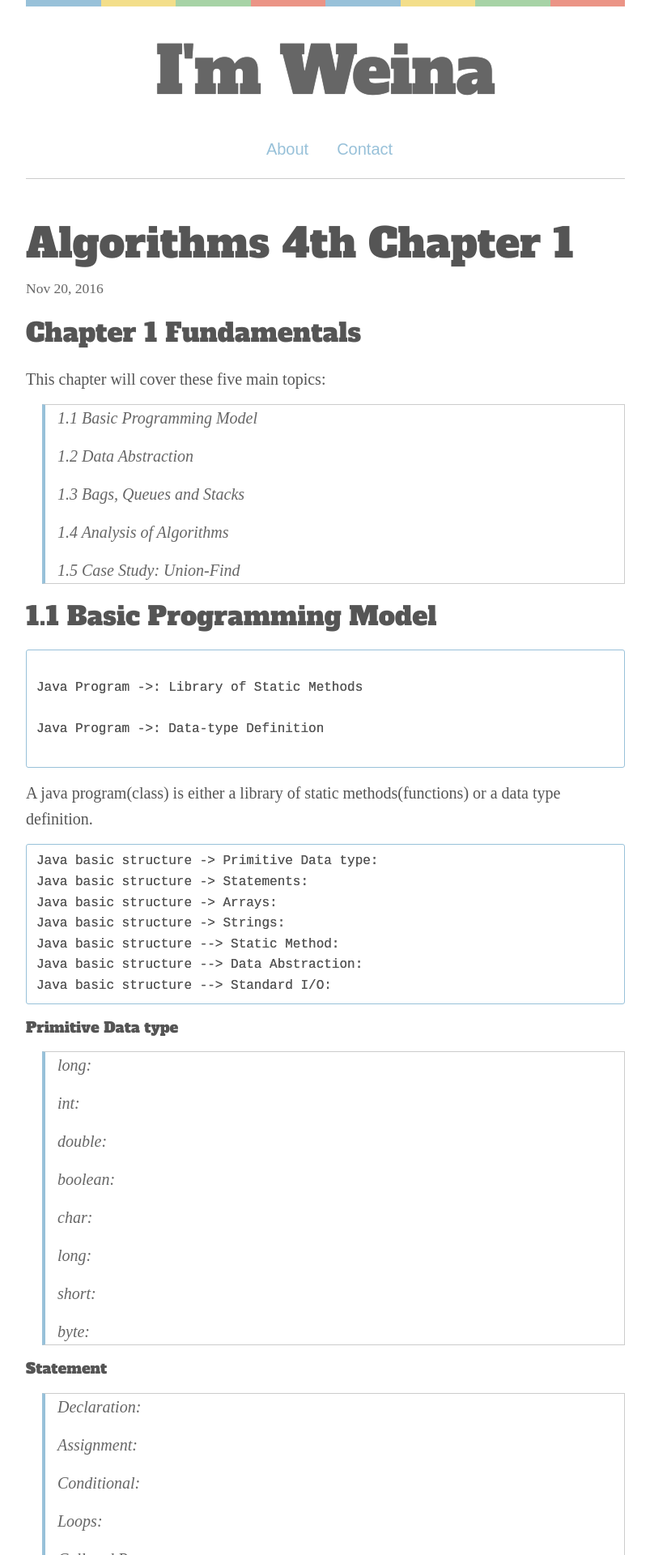
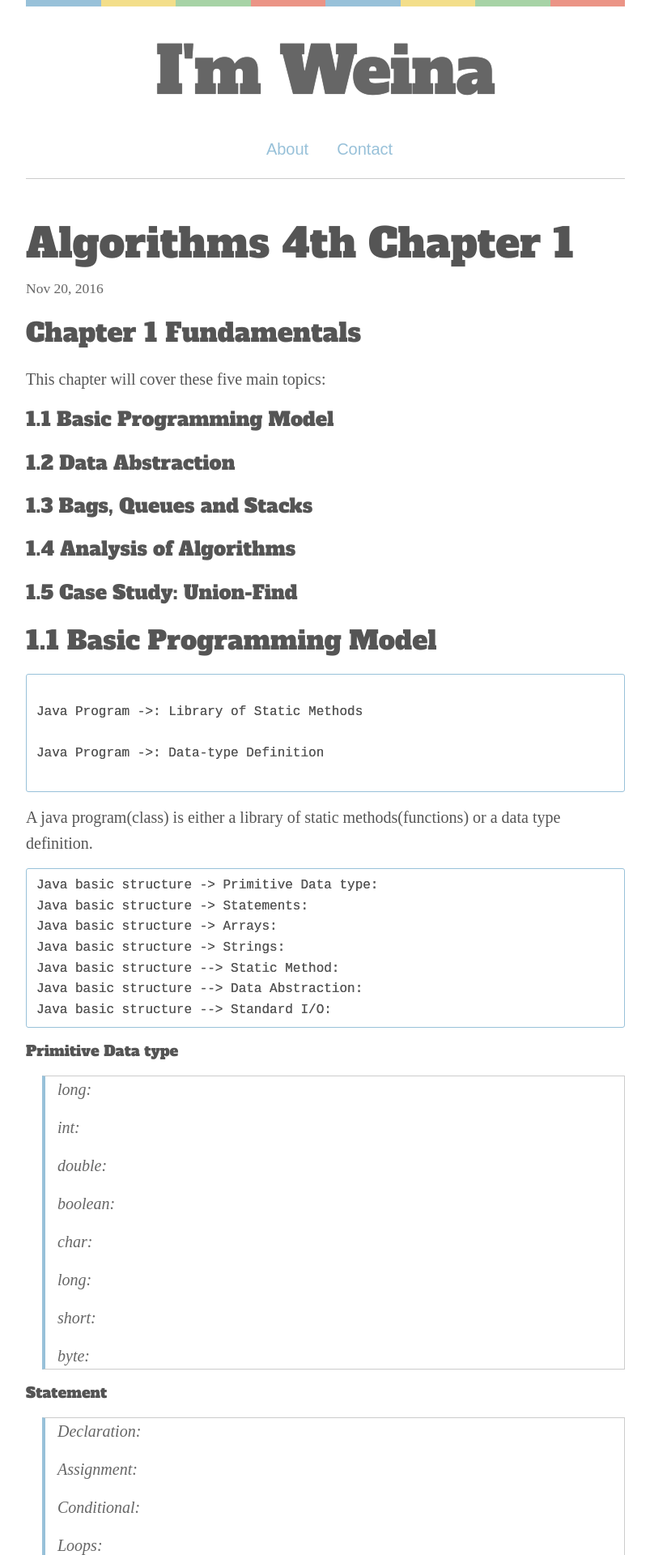
Before and after one commit to weina1117/weina1117.github.io, a Jekyll site: the page built from _posts/2016-11-20-algoritms4-chapter1-Fundamentals-1.1BasicProgrammingModel.md, in a window 1280 px wide. Shown: the top 1920 px of the page at 81% size, without its empty margins (238-1041 px from the left). Built offline with Jekyll 4.4.1, drawn with Linux system fonts in a browser that asks for light colours; some web fonts are replaced; comment, search, counter and statistics services are not loaded.

Commit message:
update format

```diff
--- a/_posts/2016-11-20-algoritms4-chapter1-Fundamentals-1.1BasicProgrammingModel.md
+++ b/_posts/2016-11-20-algoritms4-chapter1-Fundamentals-1.1BasicProgrammingModel.md
@@ -8,16 +8,16 @@ Chapter 1 Fundamentals
 
 This chapter will cover these five main topics:
 
-> 1.1 Basic Programming Model
->
-> 1.2 Data Abstraction
->
-> 1.3 Bags, Queues and Stacks
->
-> 1.4 Analysis of Algorithms
->
-> 1.5 Case Study: Union-Find
->
+### 1.1 Basic Programming Model
+
+### 1.2 Data Abstraction
+
+### 1.3 Bags, Queues and Stacks
+
+### 1.4 Analysis of Algorithms
+
+### 1.5 Case Study: Union-Find
+
 
 1.1 Basic Programming Model
 ---------------------------
```
